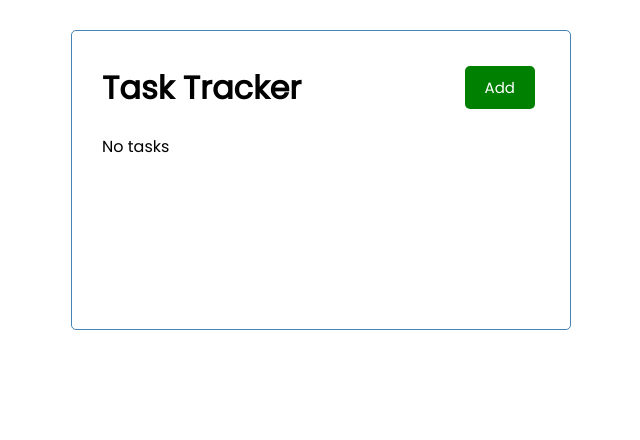
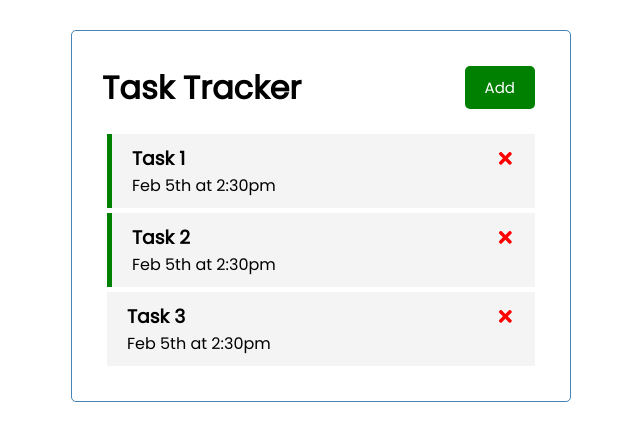
Before and after one commit to MaccKOT/reactjs-crashcourse-2021, a React (Create React App) app: page / in a window 1280 px wide. Shown: the top 440 px of the page, without its empty margins (319-959 px from the left). Built offline with nearby package versions, Linux system fonts and the light colour scheme; data requests are answered from the project's data file.

Commit message:
Fetch data for tasks from db

```diff
--- a/src/App.js
+++ b/src/App.js
@@ -1,7 +1,7 @@
 import Header from './components/Header';
 import Tasks from './components/Tasks';
 import AddTask from './components/AddTask';
-import { useState } from 'react';
+import { useState, useEffect } from 'react';
 
 function App() {
   //Add task form toogle. Default is hidden.
@@ -31,6 +31,23 @@
   // ]);
 
   const [tasks, setTasks] = useState([]);
+
+  //load state
+  useEffect(() => {
+    const getTasks = async () => {
+      const tasksFromServer = await fetchTasks();
+      setTasks(tasksFromServer);
+    };
+
+    getTasks(); //we need this, becase fetch is async function
+  }, []);
+
+  //Fetch tasks
+  const fetchTasks = async () => {
+    const res = await fetch('http://localhost:5000/tasks');
+    const data = await res.json();
+    return data;
+  };
 
   //Add task
   const addTask = (task) => {
```
